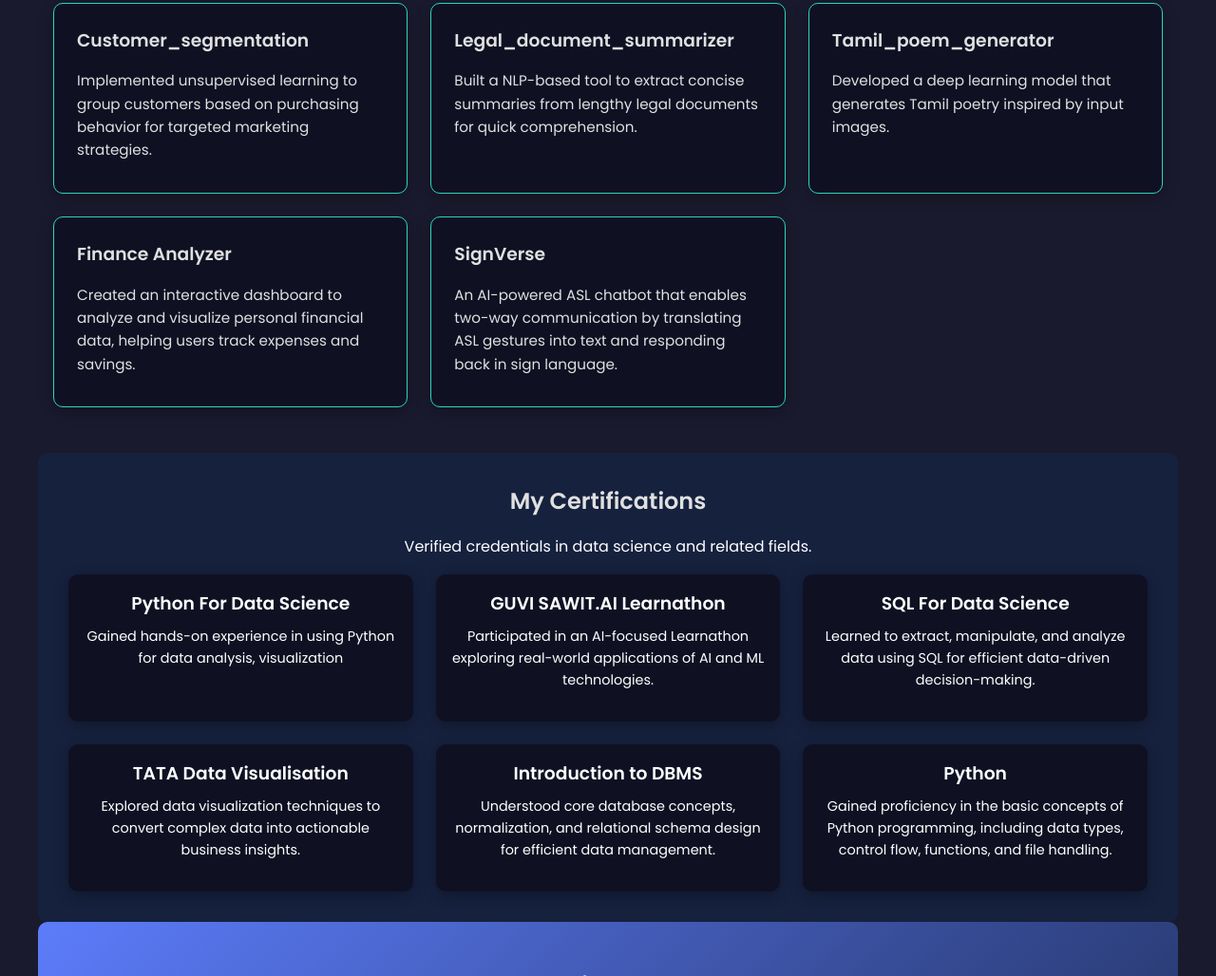
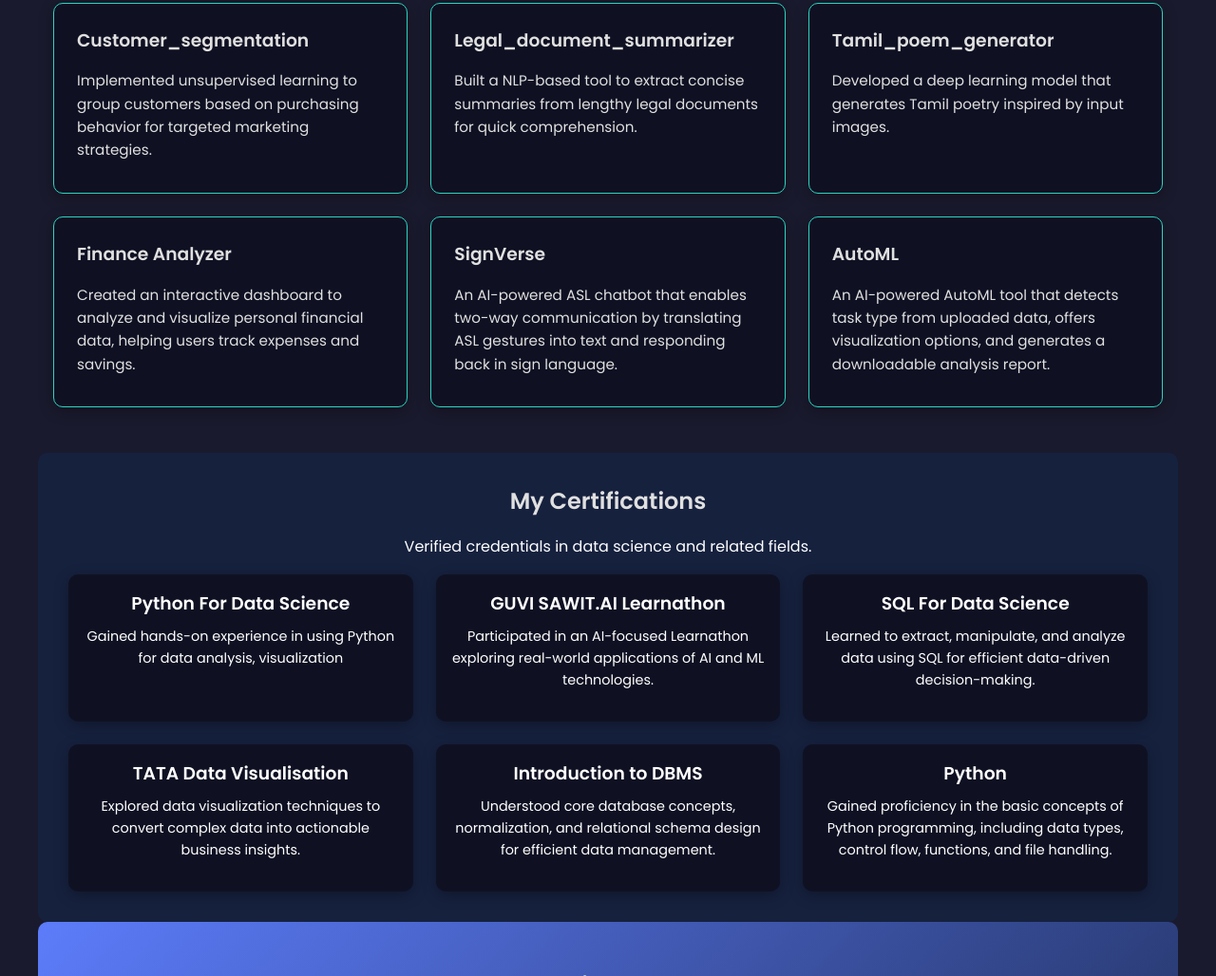
Before and after one commit to Gerlin-Nishitha-04/Gerlin-Portfolio, a plain HTML site: page index.html in a window 1280 px wide. Shown: the part 1517-2545 px from the top of the page at 95% size. Drawn offline with Linux system fonts and the light colour scheme.

Commit message:
Update index.html

```diff
--- a/index.html
+++ b/index.html
@@ -516,6 +516,10 @@
                 <h3>SignVerse</h3>
                 <p>An AI-powered ASL chatbot that enables two-way communication by translating ASL gestures into text and responding back in sign language.</p>
             </a>
+             <a href="https://github.com/Gerlin-Nishitha-04/AutoML.git" target="_blank" class="project">
+                <h3>AutoML</h3>
+                <p>An AI-powered AutoML tool that detects task type from uploaded data, offers visualization options, and generates a downloadable analysis report.</p>
+            </a>
         </div>
     </section>
     <section id="certifications">
```
